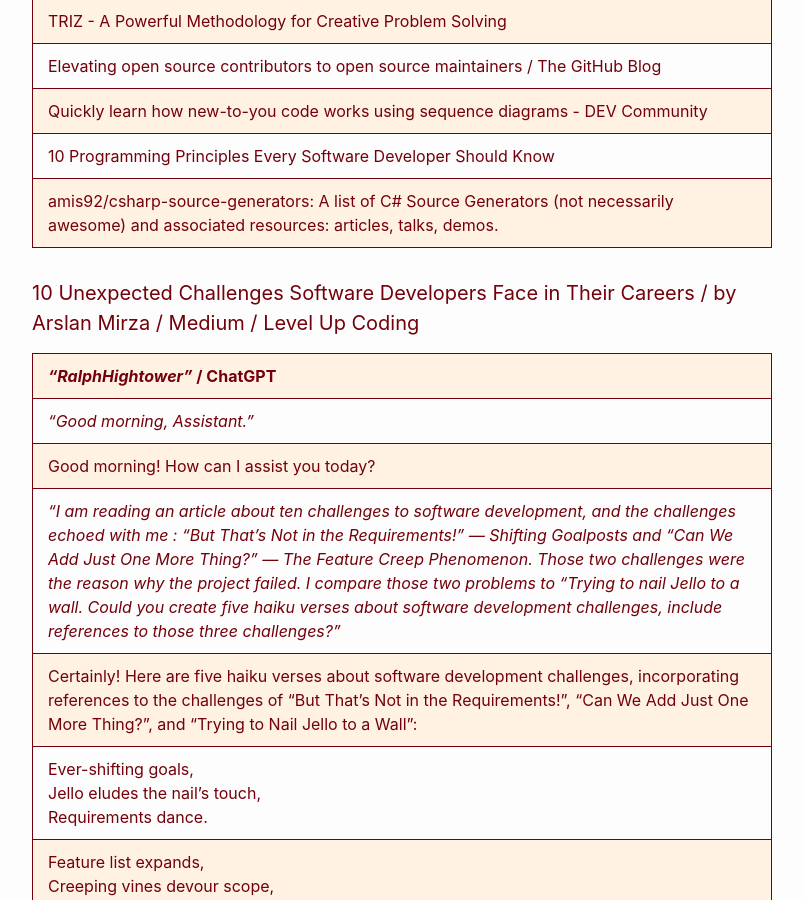
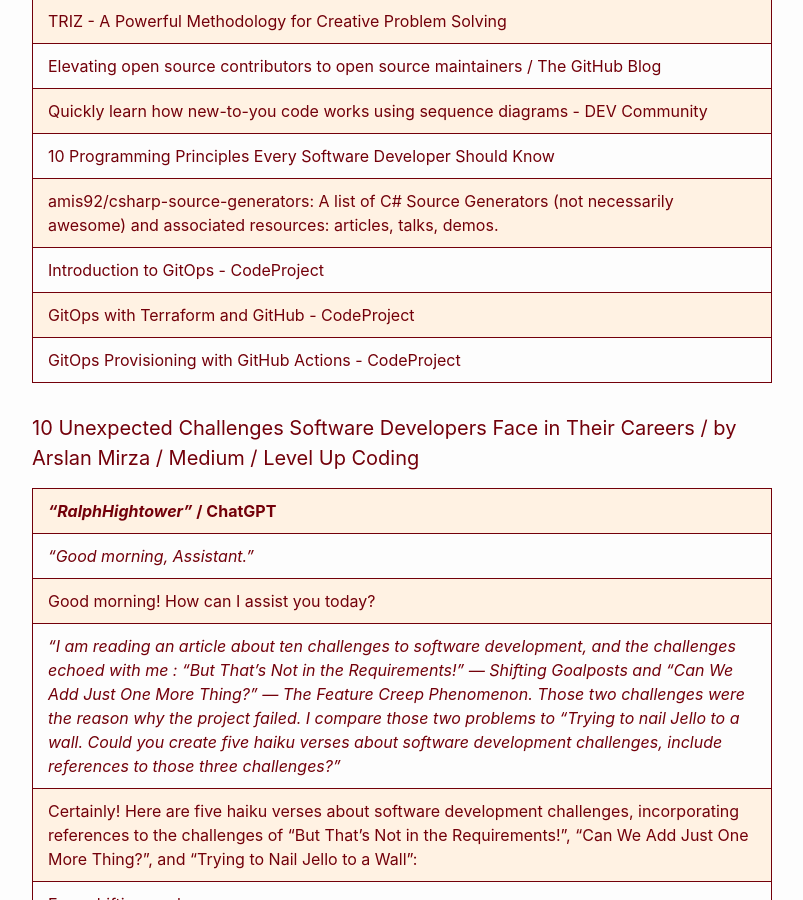
Before and after one commit to RalphHightower/RalphHightower, a Jekyll site: the page built from ProgrammingArticles.md, in a window 1280 px wide and 900 px high, scrolled down 1801 px. Shown: the whole window, without its empty margins (238-1041 px from the left). Built offline with Jekyll 4.4.1, drawn with Linux system fonts in a browser that asks for light colours; our own code applies the rules of GitHub Pages for plain Markdown files.

Commit message:
[docs](doc): GitOps articles

```diff
--- a/ProgrammingArticles.md
+++ b/ProgrammingArticles.md
@@ -29,6 +29,9 @@
 | [Quickly learn how new-to-you code works using sequence diagrams - DEV Community](https://dev.to/appmap/quickly-learn-how-new-to-you-code-works-using-sequence-diagrams-h9g ) |
 |[10 Programming Principles Every Software Developer Should Know](https://blog.ossph.org/programming-principles-every-developer-should-know/ )|
 | [amis92/csharp-source-generators: A list of C# Source Generators (not necessarily awesome) and associated resources: articles, talks, demos.](https://github.com/amis92/csharp-source-generators ) |
+| [Introduction to GitOps - CodeProject](https://www.codeproject.com/Articles/5334970/Introduction-to-GitOps ) |
+| [GitOps with Terraform and GitHub - CodeProject](https://www.codeproject.com/Articles/5334971/GitOps-with-Terraform-and-GitHub ) |
+| [GitOps Provisioning with GitHub Actions - CodeProject](https://www.codeproject.com/Articles/5334972/GitOps-with-Azure-Terraform-and-GitHub-Part-3-GitO ) |
 
 #### [10 Unexpected Challenges Software Developers Face in Their Careers / by Arslan Mirza / Medium / Level Up Coding](https://levelup.gitconnected.com/10-unexpected-challenges-software-developers-face-in-their-careers-3f4533d1b1c3 )
 
```
